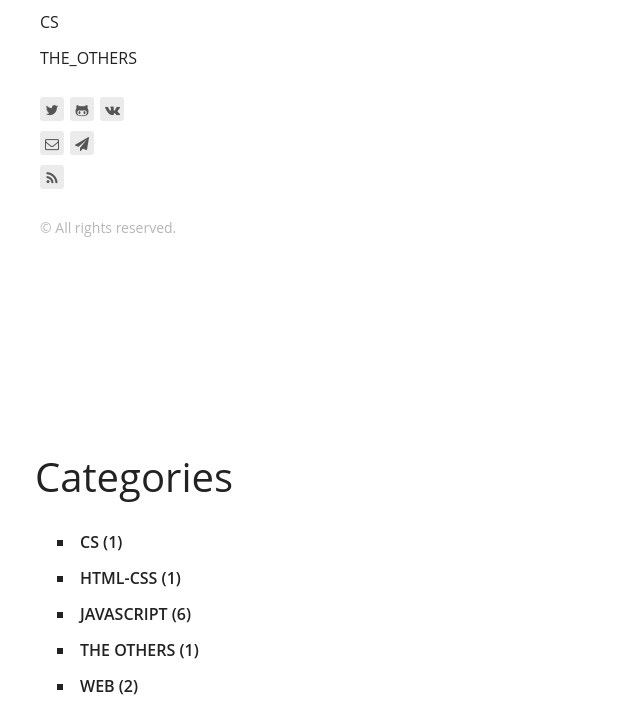
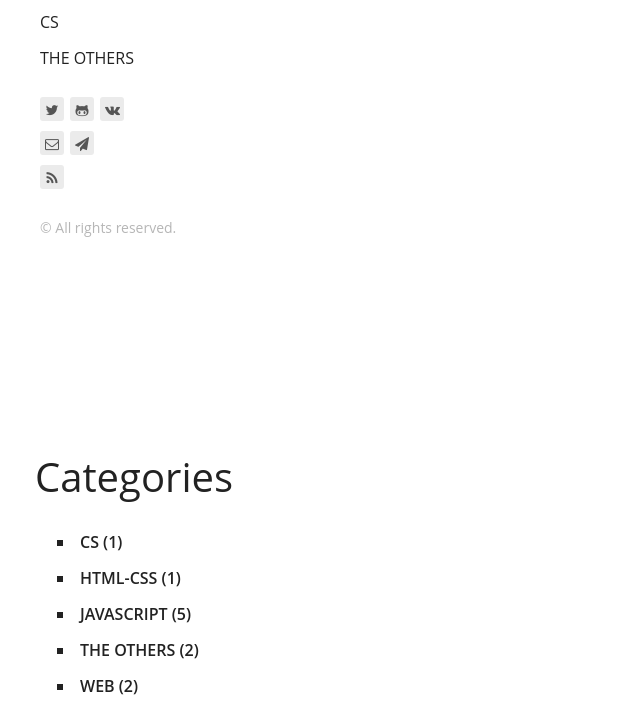
Before and after one commit to park78951/SsangQ, a Gatsby site: page /categories in a window 1280 px wide. Shown: the part 367-1078 px from the top of the page, 0-640 px from the left. Built offline with nearby package versions, Linux system fonts and the light colour scheme; Gatsby itself is replaced by a stand-in of ours; some packages are replaced by stand-ins of ours.

Commit message:
docs: change category for a post

```diff
--- a/gatsby-config.js
+++ b/gatsby-config.js
@@ -31,7 +31,7 @@ module.exports = {
         path: '/categories/cs',
       },
       {
-        label: 'THE_OTHERS',
+        label: 'THE OTHERS',
         path: '/categories/the-others',
       },
       // {
--- a/src/pages/articles/2019-11-17--Two-Dimension-Array/index.md
+++ b/src/pages/articles/2019-11-17--Two-Dimension-Array/index.md
@@ -4,7 +4,7 @@ date: '2019-11-17T12:23:22.000Z'
 layout: post
 draft: false
 path: '/posts/algorithm-two-dimensional-array-1'
-category: 'JAVASCRIPT'
+category: 'THE OTHERS'
 tags:
   - 'Algorithm'
   - 'Two Dimensionalal Array'
```
